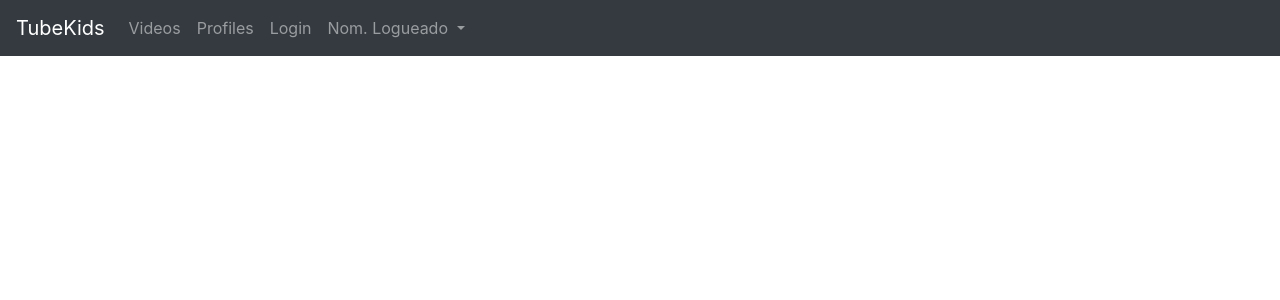
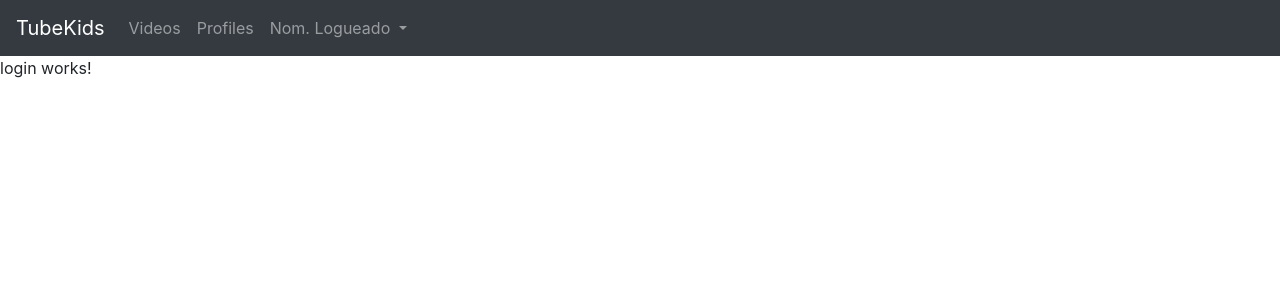
Before and after one commit to carlosD19/TubeKidsClient, an Angular app: page / in a window 1280 px wide. Shown: the top 300 px of the page. Built offline with nearby package versions, Linux system fonts and the light colour scheme.

Commit message:
created App Routing

```diff
--- a/src/app/app.component.html
+++ b/src/app/app.component.html
@@ -1,4 +1 @@
-<app-navbar></app-navbar>
-<div class="container">
-
-</div>
+<router-outlet></router-outlet>
--- a/src/app/components/login/login.component.html
+++ b/src/app/components/login/login.component.html
@@ -1,3 +1,4 @@
+<app-navbar></app-navbar>
 <p>
   login works!
 </p>
--- a/src/app/components/navbar/navbar.component.html
+++ b/src/app/components/navbar/navbar.component.html
@@ -6,20 +6,17 @@
   <div class="collapse navbar-collapse" id="navbarNavDropdown">
     <ul class="navbar-nav">
       <li class="nav-item">
-        <a class="nav-link" href="#">Videos</a>
+        <a class="nav-link" routerLink="videos">Videos</a>
       </li>
       <li class="nav-item">
-        <a class="nav-link" href="#">Profiles</a>
-      </li>
-      <li class="nav-item">
-        <a class="nav-link" href="#">Login</a>
+        <a class="nav-link" routerLink="profiles">Profiles</a>
       </li>
       <li class="nav-item dropdown">
         <a class="nav-link dropdown-toggle" href="#" id="navbarDropdownMenuLink" role="button" data-toggle="dropdown" aria-haspopup="true" aria-expanded="false">
           Nom. Logueado
         </a>
         <div class="dropdown-menu" aria-labelledby="navbarDropdownMenuLink">
-          <a class="dropdown-item" href="#">Logout</a>
+          <a class="dropdown-item" routerLink="logout">Logout</a>
         </div>
       </li>
     </ul>
```
Also changed, not shown: src/app/app-routing.module.ts (added, +15 -0 lines), src/app/app.module.ts (+6 -2 lines).
